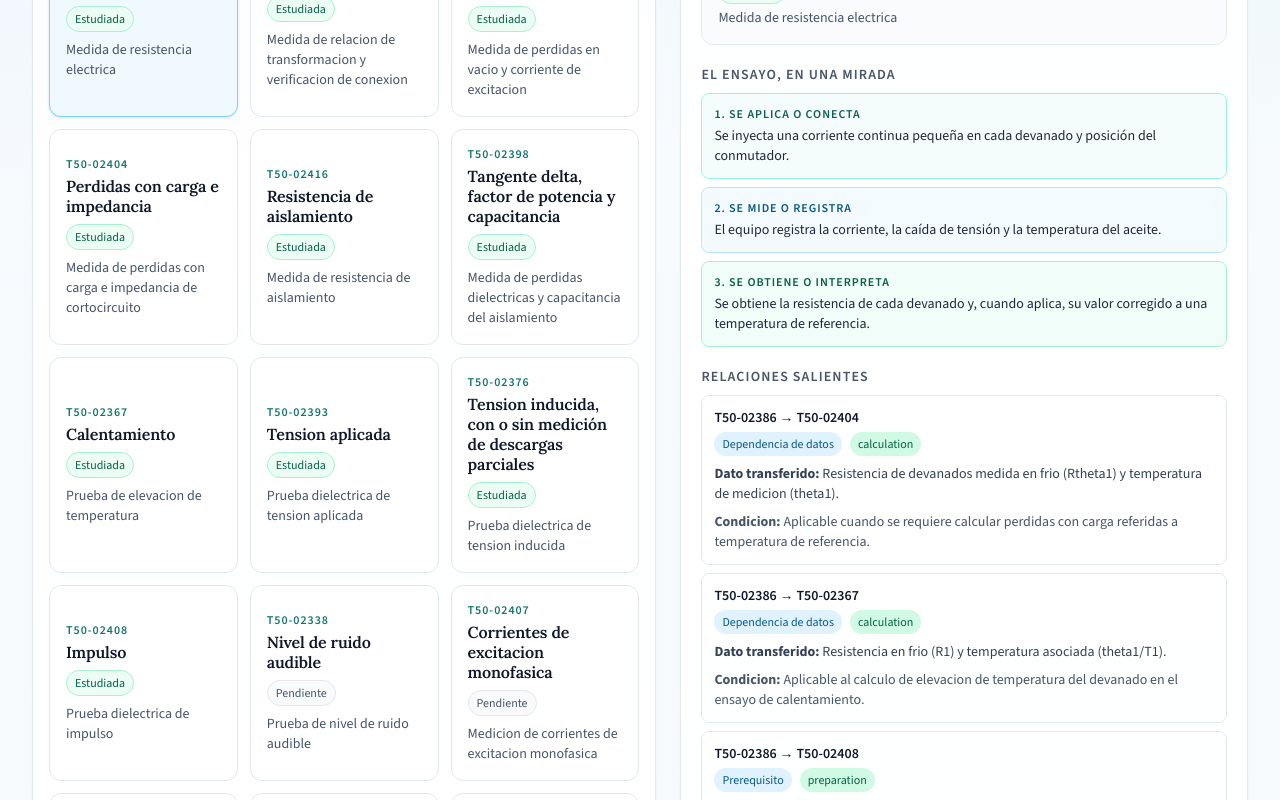
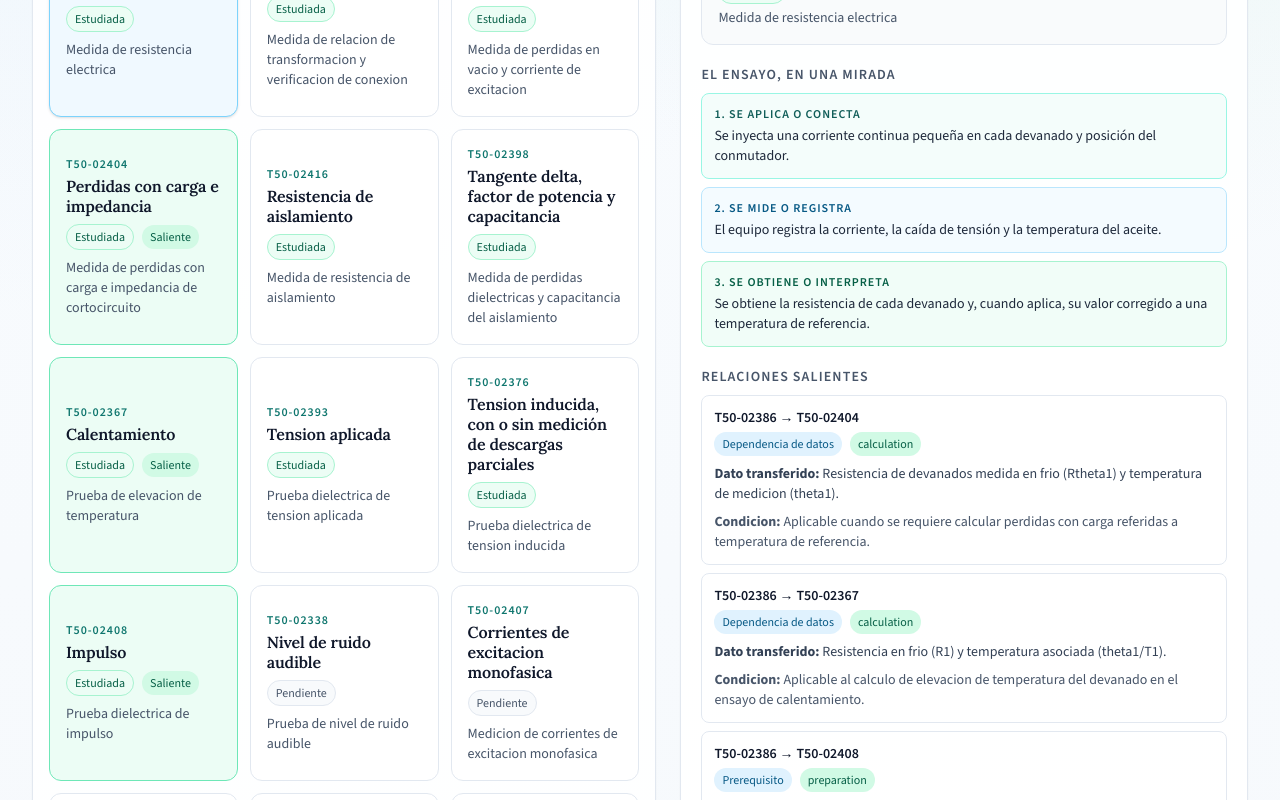
Before and after one commit to daguevarac-debug/mapa-pruebas-transformadores, a Next.js app: page / in a window 1280 px wide. Shown: the part 780-1580 px from the top of the page. Built offline with nearby package versions, Linux system fonts and the light colour scheme.

Commit message:
Mejora resaltado visual del catálogo

```diff
--- a/src/app/page.tsx
+++ b/src/app/page.tsx
@@ -197,16 +197,24 @@ export default function HomePage() {
             <div className="mt-3 grid gap-3 sm:grid-cols-2 xl:grid-cols-3">
               {procedures.map((procedure, index) => {
                 const isActive = selectedProcedure.code === procedure.code;
+                const isOutgoingTarget = outgoingCodes.has(procedure.code);
+                const isIncomingSource = incomingCodes.has(procedure.code);
+                const isBidirectional = isOutgoingTarget && isIncomingSource;
+                const relationHighlightClass = isActive
+                  ? "border-sky-300 bg-sky-50 shadow"
+                  : isBidirectional
+                    ? "border-violet-300 bg-violet-50"
+                    : isOutgoingTarget
+                      ? "border-emerald-300 bg-emerald-50"
+                      : isIncomingSource
+                        ? "border-orange-300 bg-orange-50"
+                        : "border-slate-200 bg-white hover:border-sky-200 hover:bg-slate-50";
                 return (
                   <button
                     key={procedure.code}
                     type="button"
                     onClick={() => setSelectedCode(procedure.code)}
-                    className={`rounded-xl border px-4 py-4 text-left transition ${
-                      isActive
-                        ? "border-sky-300 bg-sky-50 shadow"
-                        : "border-slate-200 bg-white hover:border-sky-200 hover:bg-slate-50"
-                    }`}
+                    className={`rounded-xl border px-4 py-4 text-left transition ${relationHighlightClass}`}
                     style={{ animationDelay: `${index * 50}ms` }}
                   >
                     <p className="text-xs font-semibold uppercase tracking-[0.08em] text-teal-700">{procedure.code}</p>
@@ -214,6 +222,16 @@ export default function HomePage() {
                     <span className={`mt-2 inline-flex rounded-full border px-2 py-1 text-xs font-medium ${studyStatusClassName(procedure.studyStatus)}`}>
                       {studyStatusLabel(procedure.studyStatus)}
                     </span>
+                    {!isActive && isOutgoingTarget && !isIncomingSource && (
+                      <span className="ml-2 inline-flex rounded-full bg-emerald-100 px-2 py-1 text-xs font-medium text-emerald-800">
+                        Saliente
+                      </span>
+                    )}
+                    {!isActive && isIncomingSource && !isOutgoingTarget && (
+                      <span className="ml-2 inline-flex rounded-full bg-orange-100 px-2 py-1 text-xs font-medium text-orange-800">
+                        Entrante
+                      </span>
+                    )}
                     {procedure.category ? (
                       <p className="mt-2 text-sm text-slate-600">{procedure.category}</p>
                     ) : (
@@ -378,14 +396,14 @@ export default function HomePage() {
                 <span className="inline-flex items-center gap-2 rounded-full border border-emerald-200 bg-emerald-50 px-2 py-1 text-emerald-800">
                   <span className="h-[2px] w-6 bg-emerald-600" aria-hidden /> Saliente
                 </span>
-                <span className="inline-flex items-center gap-2 rounded-full border border-red-200 bg-red-50 px-2 py-1 text-red-800">
-                  <span className="h-[2px] w-6 bg-red-600" aria-hidden /> Entrante
+                <span className="inline-flex items-center gap-2 rounded-full border border-orange-200 bg-orange-50 px-2 py-1 text-orange-800">
+                  <span className="h-[2px] w-6 bg-orange-600" aria-hidden /> Entrante
                 </span>
               </div>
             </div>
 
             <p className="mt-3 px-1 text-sm text-slate-600">
-              Selecciona una prueba: sus relaciones salientes se resaltan en verde y las entrantes en rojo.
+              Selecciona una prueba: sus relaciones salientes se resaltan en verde y las entrantes en naranja.
             </p>
 
             <div className="mt-4 overflow-x-auto rounded-xl border border-slate-200 bg-slate-50/70 p-3">
@@ -406,7 +424,7 @@ export default function HomePage() {
                     <path d="M 0 0 L 10 5 L 0 10 z" fill="#16a34a" />
                   </marker>
                   <marker id="arrow-incoming" viewBox="0 0 10 10" refX="9" refY="5" markerWidth="7" markerHeight="7" orient="auto-start-reverse">
-                    <path d="M 0 0 L 10 5 L 0 10 z" fill="#dc2626" />
+                    <path d="M 0 0 L 10 5 L 0 10 z" fill="#ea580c" />
                   </marker>
                 </defs>
 
@@ -423,7 +441,7 @@ export default function HomePage() {
                   const isIncoming = relation.to === selectedProcedure.code;
                   const connected = isOutgoing || isIncoming;
                   const faded = selectedRelationKeys.size > 0 && !connected;
-                  const directionColor = isOutgoing ? "#16a34a" : isIncoming ? "#dc2626" : relationColor(relation.type);
+                  const directionColor = isOutgoing ? "#16a34a" : isIncoming ? "#ea580c" : relationColor(relation.type);
                   const markerEnd = isOutgoing
                     ? "url(#arrow-outgoing)"
                     : isIncoming
@@ -475,7 +493,7 @@ export default function HomePage() {
                       : isOutgoingTarget
                         ? "#dcfce7"
                         : isIncomingSource
-                          ? "#fee2e2"
+                          ? "#ffedd5"
                           : "#ffffff";
                   const nodeStroke = isSelected
                     ? "#0284c7"
@@ -484,7 +502,7 @@ export default function HomePage() {
                       : isOutgoingTarget
                         ? "#16a34a"
                         : isIncomingSource
-                          ? "#dc2626"
+                          ? "#ea580c"
                           : studyStatusColor(node.studyStatus);
                   return (
                     <g
```
